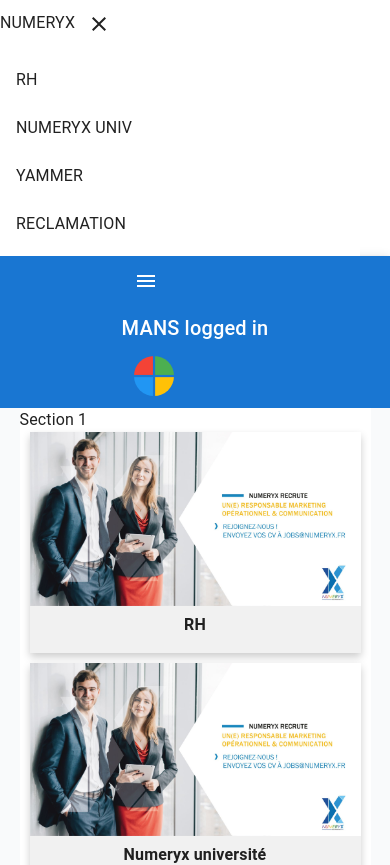
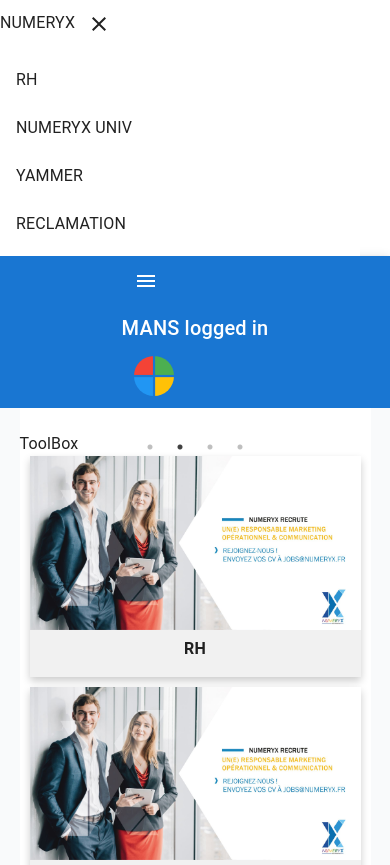
Before and after one commit to ahmedberriche/react-365-auth, a React (Create React App) app: page /dashboard in a window 390 px wide. Shown: the top 865 px of the page. Built offline with nearby package versions, Linux system fonts and the light colour scheme.

Commit message:
add slick carousel to banner

```diff
--- a/package.json
+++ b/package.json
@@ -22,6 +22,8 @@
     "react-helmet-async": "^1.3.0",
     "react-router-dom": "^6.3.0",
     "react-scripts": "5.0.1",
+    "react-slick": "^0.29.0",
+    "slick-carousel": "^1.8.1",
     "web-vitals": "^2.1.4",
     "yup": "^0.32.11"
   },
--- a/src/App.css
+++ b/src/App.css
@@ -123,3 +123,12 @@
 .card-backdrop a {
   color: #fff;
 }
+
+.slick-container {
+  height: 60% !important;
+}
+.slick-slider,
+.slick-list,
+.slick-track {
+  height: 100% !important;
+}
--- a/src/App.js
+++ b/src/App.js
@@ -1,6 +1,8 @@
 import { CssBaseline } from "@mui/material";
 import { Route, Routes, BrowserRouter, Navigate } from "react-router-dom";
 import "./App.css";
+import "slick-carousel/slick/slick.css";
+import "slick-carousel/slick/slick-theme.css";
 import DrawerProvider from "./context/DrawerProvider";
 import Home from "./pages/Home";
 import Login from "./pages/Login";
--- a/src/components/Banner.jsx
+++ b/src/components/Banner.jsx
@@ -1,13 +1,36 @@
 import React from "react";
 import { motion } from "framer-motion";
+import Slider from "react-slick";
+import { cardsDataSet } from "../utils";
 
+const settings = {
+  dots: true,
+  infinite: true,
+  speed: 500,
+  slidesToShow: 1,
+  slidesToScroll: 1,
+  autoplay: true,
+  arrows: false,
+};
 export default function Banner(props) {
   return (
-    <motion.div className="banner-image" {...props}>
-      {/* <div className="banner-text">
-        <h1>put image here</h1>
-        <p>And I'm a Photographer</p>
-      </div> */}
+    <motion.div className="banner-container" {...props}>
+      <Slider {...settings} className="custom-slides">
+        {cardsDataSet.map(
+          (item, index) => (
+            console.log(item.image),
+            (
+              <div key={index}>
+                <div
+                  style={{ backgroundImage: `url(${item?.image})` }}
+                  className="banner-image"
+                  {...props}
+                ></div>
+              </div>
+            )
+          )
+        )}
+      </Slider>
     </motion.div>
   );
 }
--- a/src/pages/Home.js
+++ b/src/pages/Home.js
@@ -74,7 +74,7 @@
         <RootStyle>
           <ContentStyle>
             <Banner {...translateY} />
-            <SectionTitle title="Section 1 " />
+            <SectionTitle title="ToolBox" />
             <CardStyle component={motion.div} {...fadeInUp}>
               <div className="card-container">
                 {cardsDataSet.map((item, index) => (
@@ -84,7 +84,7 @@
                 ))}
               </div>
             </CardStyle>
-            <SectionTitle title="Section 2 " />
+            <SectionTitle title="Nos témoins" />
             <motion.div className="player-container" {...fadeInUp}>
               {playerData.map((vid, index) => (
                 <div key={index} className="player-content">
--- a/src/styles/Banner.css
+++ b/src/styles/Banner.css
@@ -1,7 +1,7 @@
 /* The banner image */
 .banner-image {
-  background: url("/public/assets//images/numeryx-univ.jpg");
-  min-height: 200px;
+  /* background: url("/public/assets/images/numeryx-univ.jpg"); */
+  min-height: 300px;
   background-position: center;
   background-repeat: no-repeat;
   background-size: cover;
@@ -19,8 +19,12 @@
   color: white;
 }
 
-@media screen and (min-width: 1440px) {
-  .banner-image {
-    min-height: 60vh;
+.banner-container {
+  height: 100% !important;
+}
+
+@media screen and (max-width: 1024px) {
+  .banner-container {
+    height: 100% !important;
   }
 }
```
Also changed, not shown: 1 other file (tests, documents, lock files or other folders).
